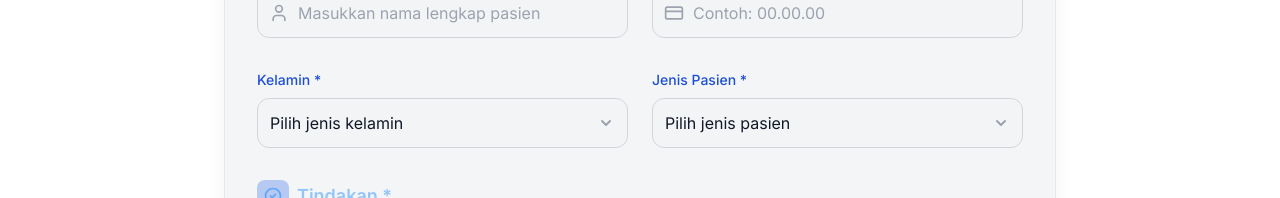
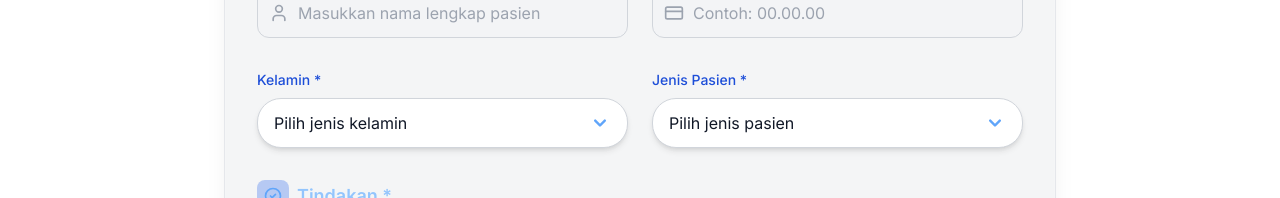
Before and after one commit to RidTheWann/PMDG-Danny-Hanggono, a Next.js app: page /tambah-pasien in a window 1280 px wide. Shown: the part 398-596 px from the top of the page. Built offline with nearby package versions, Linux system fonts and the light colour scheme.

Commit message:
feat: implement ModernSelect component for improved form usability

```diff
--- /dev/null
+++ b/app/components/ModernSelect.tsx
@@ -0,0 +1,68 @@
+import React from 'react';
+
+interface ModernSelectProps {
+  id: string;
+  name: string;
+  value: string;
+  onChange: (e: React.ChangeEvent<HTMLSelectElement>) => void;
+  required?: boolean;
+  options: { value: string; label: string }[];
+  placeholder: string;
+  label: string;
+}
+
+export default function ModernSelect({
+  id,
+  name,
+  value,
+  onChange,
+  required = false,
+  options,
+  placeholder,
+  label,
+}: ModernSelectProps): JSX.Element {
+  return (
+    <div className="relative w-full group">
+      <label
+        htmlFor={id}
+        className="block mb-2 text-sm font-medium text-blue-700 transition-all dark:text-blue-300 group-focus-within:text-blue-400"
+      >
+        {label}
+      </label>
+      <div className="relative">
+        <select
+          id={id}
+          name={name}
+          value={value}
+          onChange={onChange}
+          required={required}
+          className="w-full px-4 py-3 text-base text-gray-900 transition-all bg-white border border-gray-300 shadow-md outline-none appearance-none dark:bg-gray-700/80 dark:border-gray-600 rounded-2xl dark:text-white focus:ring-2 focus:ring-blue-500 focus:border-blue-500 hover:border-blue-400 dark:hover:border-blue-500 focus:shadow-lg"
+        >
+          <option value="" disabled>
+            {placeholder}
+          </option>
+          {options.map((opt) => (
+            <option key={opt.value} value={opt.value}>
+              {opt.label}
+            </option>
+          ))}
+        </select>
+        <div className="absolute inset-y-0 right-0 flex items-center pr-4 pointer-events-none">
+          <svg
+            className="w-6 h-6 text-blue-400 transition-colors group-focus-within:text-blue-600"
+            xmlns="http://www.w3.org/2000/svg"
+            viewBox="0 0 20 20"
+            fill="currentColor"
+            aria-hidden="true"
+          >
+            <path
+              fillRule="evenodd"
+              d="M5.293 7.293a1 1 0 011.414 0L10 10.586l3.293-3.293a1 1 0 111.414 1.414l-4 4a1 1 0 01-1.414 0l-4-4a1 1 0 010-1.414z"
+              clipRule="evenodd"
+            />
+          </svg>
+        </div>
+      </div>
+    </div>
+  );
+}
--- a/app/tambah-pasien/page.tsx
+++ b/app/tambah-pasien/page.tsx
@@ -3,6 +3,7 @@
 import { useState, useEffect } from 'react';
 import { Calendar, User, CreditCard } from 'lucide-react';
 import StatusModal from '../components/StatusModal';
+import ModernSelect from '../components/ModernSelect';
 import { getTodayJakarta } from '../utils/date';
 
 interface PatientForm {
@@ -264,82 +265,34 @@ export default function TambahPasienPage(): JSX.Element {
             {/* Gender and Type Row */}
             <div className="grid grid-cols-1 gap-6 lg:grid-cols-2">
               {/* Kelamin */}
-              <div className="relative group">
-                <label
-                  htmlFor="kelamin"
-                  className="block mb-2 text-sm font-medium text-blue-700 transition-all dark:text-blue-300 group-focus-within:text-blue-400"
-                >
-                  Kelamin *
-                </label>
-                <div className="relative">
-                  <select
+              <ModernSelect
                 id="kelamin"
                 name="kelamin"
                 value={formData.kelamin}
                 onChange={handleInputChange}
                 required
-                    className="w-full px-3 py-3 text-gray-900 transition-all bg-gray-100 border border-gray-300 appearance-none dark:bg-gray-700/70 dark:border-gray-600 rounded-xl dark:text-white focus:ring-2 focus:ring-blue-500 focus:border-blue-500 hover:border-gray-400 dark:hover:border-gray-500"
-                  >
-                    <option value="">Pilih jenis kelamin</option>
-                    <option value="L">Laki-laki</option>
-                    <option value="P">Perempuan</option>
-                  </select>
-                  <div className="absolute inset-y-0 right-0 flex items-center pr-3 pointer-events-none">
-                    <svg
-                      className="w-5 h-5 text-gray-400"
-                      xmlns="http://www.w3.org/2000/svg"
-                      viewBox="0 0 20 20"
-                      fill="currentColor"
-                      aria-hidden="true"
-                    >
-                      <path
-                        fillRule="evenodd"
-                        d="M5.293 7.293a1 1 0 011.414 0L10 10.586l3.293-3.293a1 1 0 111.414 1.414l-4 4a1 1 0 01-1.414 0l-4-4a1 1 0 010-1.414z"
-                        clipRule="evenodd"
+                options={[
+                  { value: 'L', label: 'Laki-laki' },
+                  { value: 'P', label: 'Perempuan' },
+                ]}
+                placeholder="Pilih jenis kelamin"
+                label="Kelamin *"
               />
-                    </svg>
-                  </div>
-                </div>
-              </div>
 
               {/* Jenis Pasien */}
-              <div className="relative group">
-                <label
-                  htmlFor="jenis_pasien"
-                  className="block mb-2 text-sm font-medium text-blue-700 transition-all dark:text-blue-300 group-focus-within:text-blue-400"
-                >
-                  Jenis Pasien *
-                </label>
-                <div className="relative">
-                  <select
+              <ModernSelect
                 id="jenis_pasien"
                 name="jenis_pasien"
                 value={formData.jenis_pasien}
                 onChange={handleInputChange}
                 required
-                    className="w-full px-3 py-3 text-gray-900 transition-all bg-gray-100 border border-gray-300 appearance-none dark:bg-gray-700/70 dark:border-gray-600 rounded-xl dark:text-white focus:ring-2 focus:ring-blue-500 focus:border-blue-500 hover:border-gray-400 dark:hover:border-gray-500"
-                  >
-                    <option value="">Pilih jenis pasien</option>
-                    <option value="BPJS">BPJS</option>
-                    <option value="UMUM">UMUM</option>
-                  </select>
-                  <div className="absolute inset-y-0 right-0 flex items-center pr-3 pointer-events-none">
-                    <svg
-                      className="w-5 h-5 text-gray-400"
-                      xmlns="http://www.w3.org/2000/svg"
-                      viewBox="0 0 20 20"
-                      fill="currentColor"
-                      aria-hidden="true"
-                    >
-                      <path
-                        fillRule="evenodd"
-                        d="M5.293 7.293a1 1 0 011.414 0L10 10.586l3.293-3.293a1 1 0 111.414 1.414l-4 4a1 1 0 01-1.414 0l-4-4a1 1 0 010-1.414z"
-                        clipRule="evenodd"
+                options={[
+                  { value: 'BPJS', label: 'BPJS' },
+                  { value: 'UMUM', label: 'UMUM' },
+                ]}
+                placeholder="Pilih jenis pasien"
+                label="Jenis Pasien *"
               />
-                    </svg>
-                  </div>
-                </div>
-              </div>
             </div>
 
             {/* Tindakan Section */}
```
Lines whose indentation alone changed are shown as unchanged.
